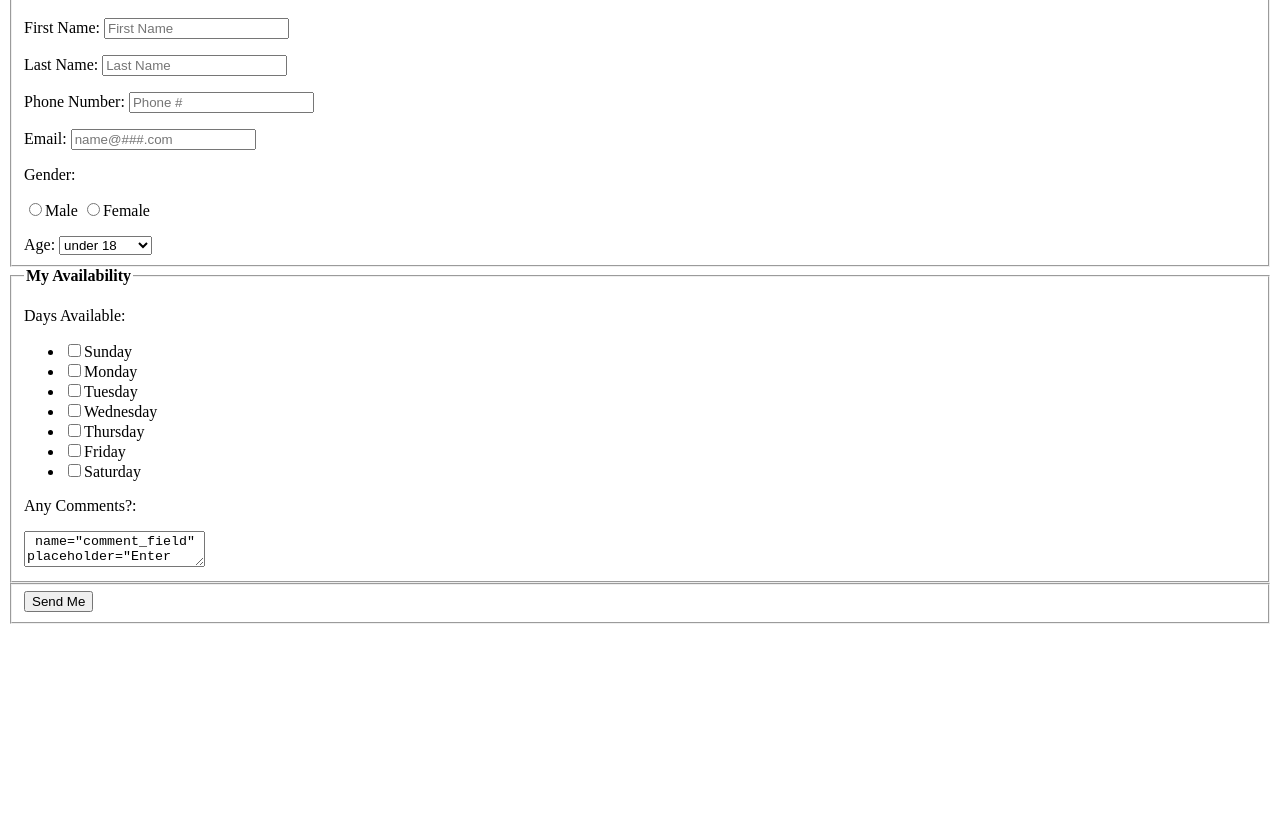
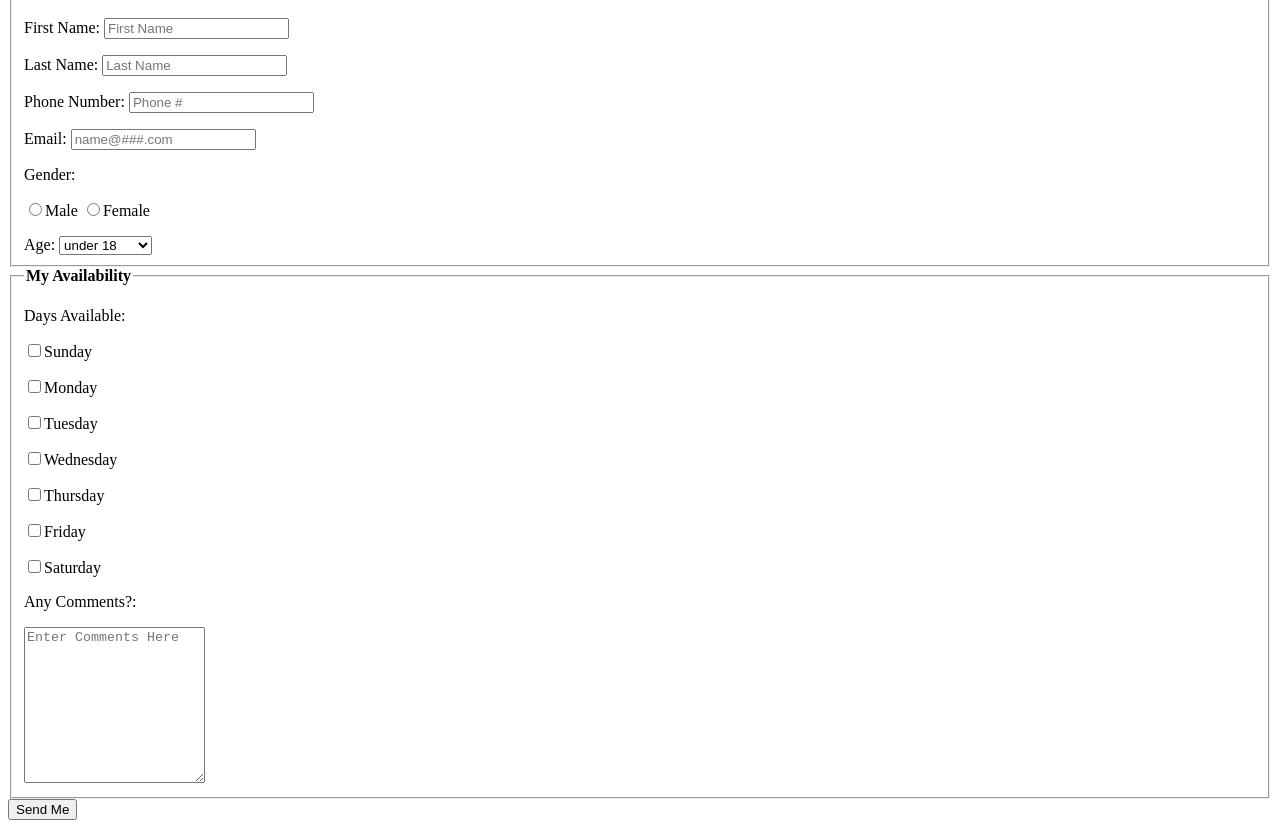
Before and after one commit to rcourtney1/Randall_Courtney_Lab4, a plain HTML site: page index.html in a window 1280 px wide. Shown: the part 101-929 px from the top of the page. Before the commit the page ends 800 px from the top, so only its background shows below. Drawn offline with Linux system fonts and the light colour scheme.

Commit message:
Update index.html

```diff
--- a/index.html
+++ b/index.html
@@ -42,25 +42,20 @@
 <fieldset>
   <legend><strong>My Availability</strong></legend>
     <p>
-	<label>Days Available:</label>
-	</p>
-    <ul>
-	    <li><input type="checkbox" name="available_field[]" value="Sunday"><label>Sunday</label></li>
-	    <li><input type="checkbox" name="available_field[]" value="Monday"><label>Monday</label></li>
-            <li><input type="checkbox" name="available_field[]" value="Tuesday"><label>Tuesday</label></li>
-            <li><input type="checkbox" name="available_field[]" value="Wednesday"><label>Wednesday</label></li>
-            <li><input type="checkbox" name="available_field[]" value="Thursday"><label>Thursday</label></li>
-	    <li><input type="checkbox" name="available_field[]" value="Friday"><label>Friday</label></li>
-            <li><input type="checkbox" name="available_field[]" value="Saturday"><label>Saturday</label></li>
-	</ul>
-	<p>
-     <label>Any Comments?:</label>
+      <label>Days Available:</label>
     </p>
-    <textarea> name="comment_field" placeholder="Enter Comments Here"</textarea>
-	</fieldset>
-  <fieldset>
+	<p><input type="checkbox" name="available_field[]" value="Sunday"><label>Sunday</label></p>
+	<p><input type="checkbox" name="available_field[]" value="Monday"><label>Monday</label></p>
+        <p><input type="checkbox" name="available_field[]" value="Tuesday"><label>Tuesday</label></p>
+        <p><input type="checkbox" name="available_field[]" value="Wednesday"><label>Wednesday</label></p>
+        <p><input type="checkbox" name="available_field[]" value="Thursday"><label>Thursday</label></p>
+	<p><input type="checkbox" name="available_field[]" value="Friday"><label>Friday</label></p>
+        <p><input type="checkbox" name="available_field[]" value="Saturday"><label>Saturday</label></p>
+
+	<p><label>Any Comments?:</label></p>
+    <textarea cols="20" rows="10" name="comment_field" placeholder="Enter Comments Here"></textarea>
+</fieldset>
   <input type="submit" value="Send Me">
-  </fieldset>
   <input type="hidden" name="hidden_field" value="rcourtney1">
 </form>
 </body>
```
